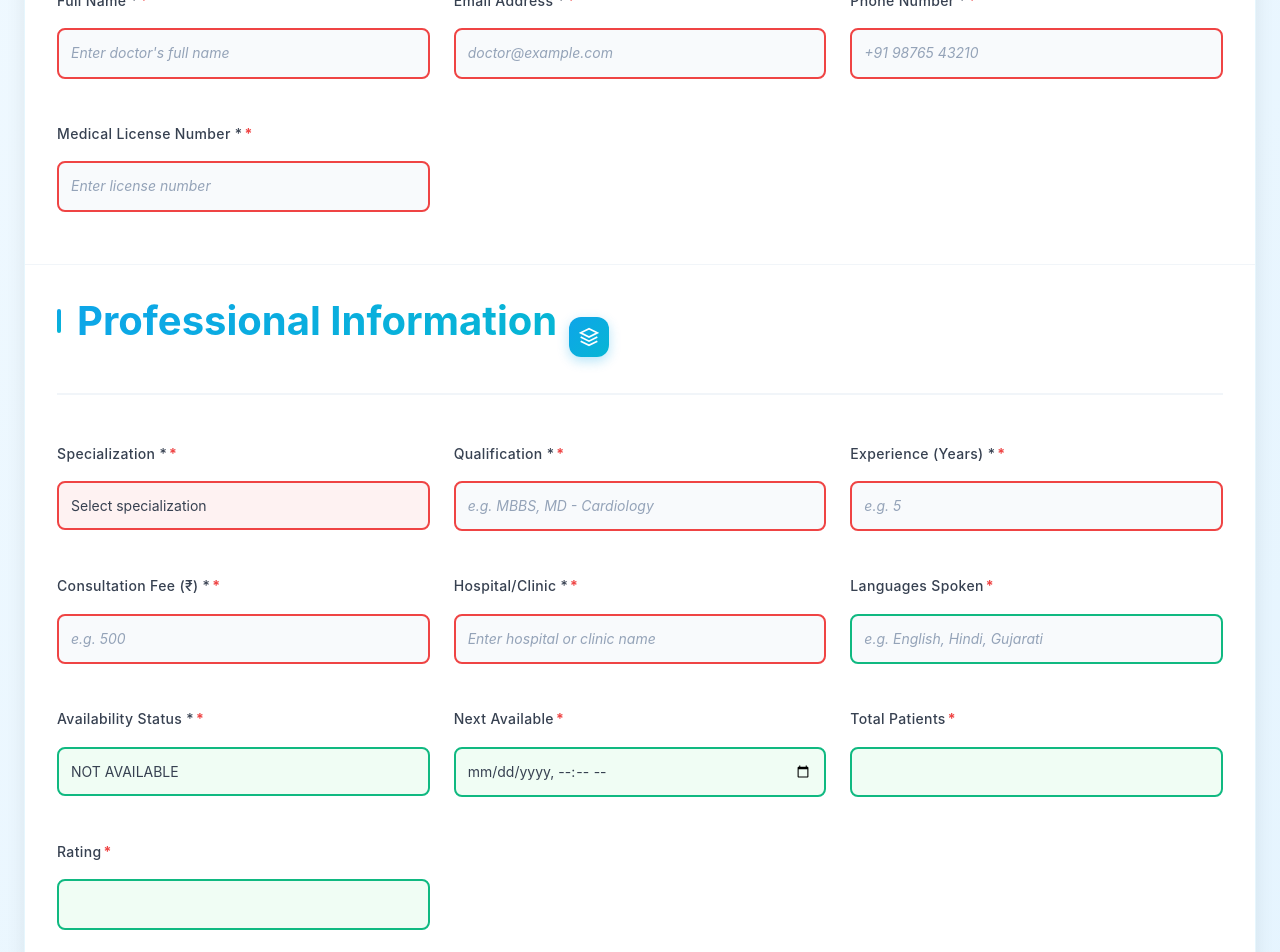
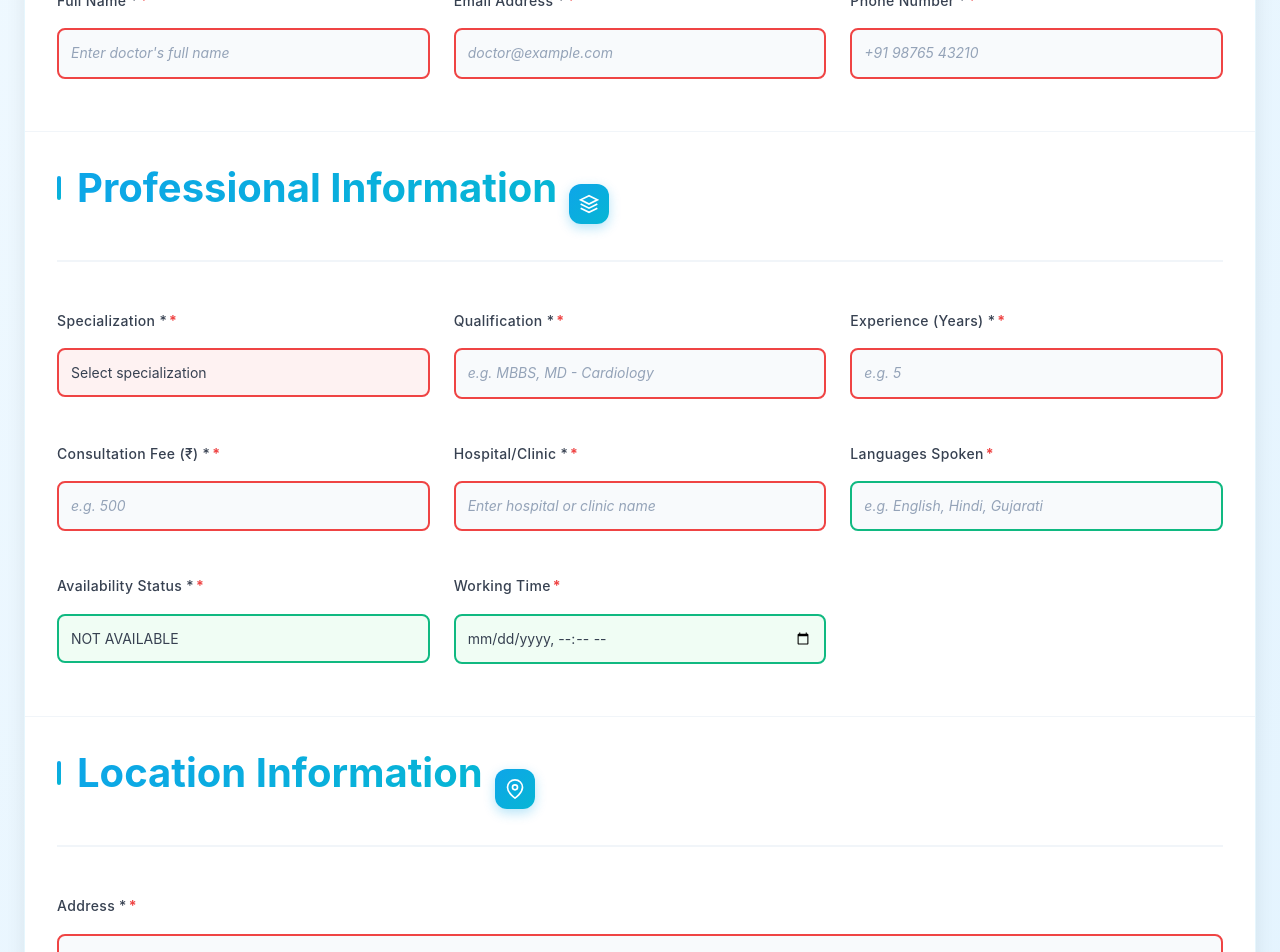
Before and after one commit to jainilth/Hospital_Hub_Interface, a React (Vite) app in the folder hospita-hub-interface/: page /doctorAdd in a window 1280 px wide. Shown: the part 460-1412 px from the top of the page. Built offline with nearby package versions, Linux system fonts and the light colour scheme.

Commit message:
Some Changes is Added

```diff
--- a/hospita-hub-interface/src/Pages/Admin/DoctorAdd.jsx
+++ b/hospita-hub-interface/src/Pages/Admin/DoctorAdd.jsx
@@ -197,18 +197,6 @@ export default function DoctorAdd() {
                   required
                 />
               </div>
-              <div className="form-group">
-                <label className="form-label">Medical License Number *</label>
-                <input
-                  type="text"
-                  name="licenseNumber"
-                  className="form-input"
-                  placeholder="Enter license number"
-                  value={formData.licenseNumber}
-                  onChange={handleInputChange}
-                  required
-                />
-              </div>
             </div>
           </div>
 
@@ -328,36 +316,12 @@ export default function DoctorAdd() {
                 </select>
               </div>
               <div className="form-group">
-                <label className="form-label">Next Available</label>
+                <label className="form-label">Working Time</label>
                 <input
                   type="datetime-local"
                   name="nextAvailable"
                   className="form-input"
                   value={formData.nextAvailable}
-                  onChange={handleInputChange}
-                />
-              </div>
-              <div className="form-group">
-                <label className="form-label">Total Patients</label>
-                <input
-                  type="number"
-                  name="totalPatients"
-                  className="form-input"
-                  min="0"
-                  value={formData.totalPatients}
-                  onChange={handleInputChange}
-                />
-              </div>
-              <div className="form-group">
-                <label className="form-label">Rating</label>
-                <input
-                  type="number"
-                  name="rating"
-                  className="form-input"
-                  min="0"
-                  max="5"
-                  step="0.1"
-                  value={formData.rating}
                   onChange={handleInputChange}
                 />
               </div>
@@ -469,7 +433,7 @@ export default function DoctorAdd() {
               </div>
             </div>
             <div className="form-grid">
-              <div className="form-group full-width">
+              {/* <div className="form-group full-width">
                 <label className="form-label">About Doctor</label>
                 <textarea
                   name="about"
@@ -479,7 +443,7 @@ export default function DoctorAdd() {
                   value={formData.about}
                   onChange={handleInputChange}
                 ></textarea>
-              </div>
+              </div> */}
               <div className="form-group photo-upload">
                 <label className="form-label">Profile Photo</label>
                 <div className="photo-upload-container">
```
